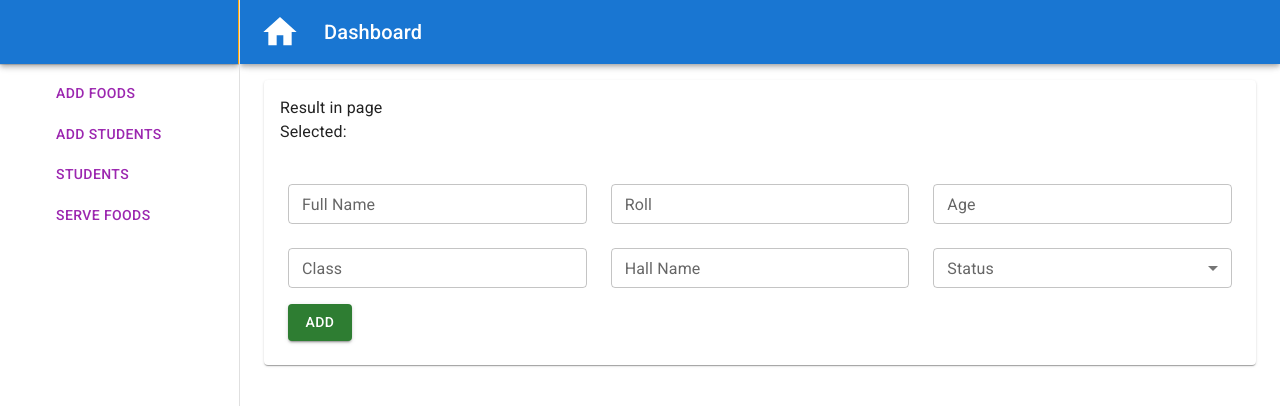
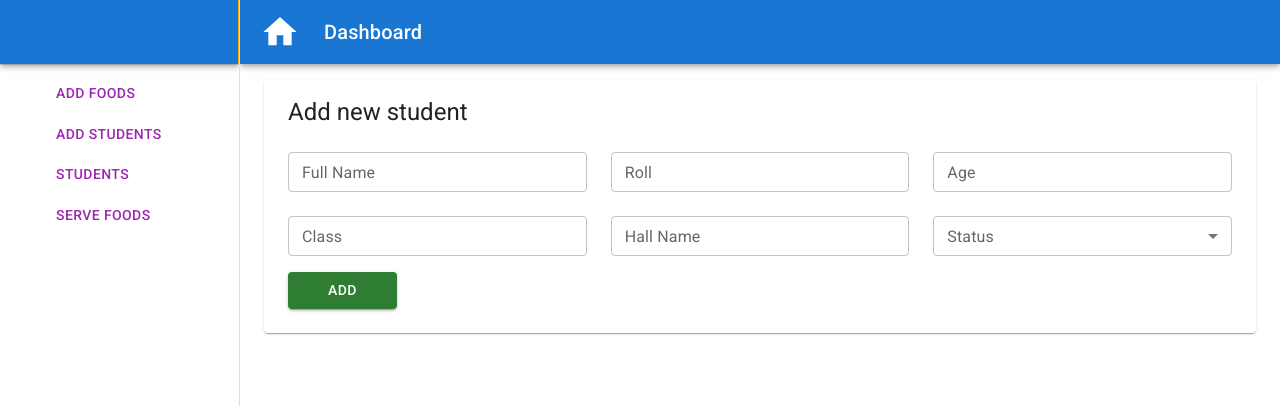
Before and after one commit to faarhaan10/yooda-hostel-client, a React (Create React App) app: page /dashboard/addstudents in a window 1280 px wide. Shown: the top 406 px of the page. Built offline with nearby package versions, Linux system fonts and the light colour scheme.

Commit message:
issue fixedc

```diff
--- a/src/Pages/Dashboard/AddFood/AddFood.js
+++ b/src/Pages/Dashboard/AddFood/AddFood.js
@@ -1,12 +1,11 @@
 import * as React from 'react';
 import axios from 'axios';
-import { Button, Paper, Box, FormControl, Grid, InputLabel, MenuItem, Select, TextField, Typography, TableContainer, Table, TableHead, TableRow, TableCell, TableBody, Pagination, Stack } from '@mui/material';
+import { Button, Paper, Box, Grid, TextField, Typography, TableContainer, Table, TableHead, TableRow, TableCell, TableBody, Pagination, Stack } from '@mui/material';
 import { useForm } from "react-hook-form";
 import EditFood from './EditFood';
 
 const AddFood = () => {
     const [foodItems, setFoodItems] = React.useState([]);
-    const [displayFoodItems, setDisplayFoodItems] = React.useState([]);
     const [editItem, setEditItem] = React.useState({});
     const [isAdded, setIsAdded] = React.useState('');
     const [page, setPage] = React.useState(0);
@@ -32,7 +31,6 @@ const AddFood = () => {
         axios.get(`https://yooda-hostel-server-side.herokuapp.com/foods?page=${page}&&size=${size}`)
             .then(res => {
                 setFoodItems(res.data.result);
-                setDisplayFoodItems(res.data.result);
                 const count = res.data.count;
                 setTotal(count);
                 const pageNumber = Math.ceil(count / size);
@@ -46,7 +44,7 @@ const AddFood = () => {
         axios.delete(`https://yooda-hostel-server-side.herokuapp.com/foods/${id}`)
             .then(res => {
                 if (res.data.deletedCount) {
-                    alert('Users deleted Succesfully');
+                    alert('Food deleted Succesfully');
                     const restFoods = foodItems.find(item => item._id !== id);
                     setFoodItems(restFoods);
                 }
--- a/src/Pages/Dashboard/AddStudent/AddStudent.js
+++ b/src/Pages/Dashboard/AddStudent/AddStudent.js
@@ -22,10 +22,8 @@ const AddStudent = () => {
 
     return (
         <Paper sx={{ width: '100%', overflow: 'hidden', mt: 10 }}>
-            <Typography variant="body1" sx={{ p: 2 }} >
-                Result in page
-                <br />
-                Selected:
+            <Typography variant="h5" sx={{ px: 3, pt: 2 }} >
+                Add new student
             </Typography>
             <Box
                 component="form"
@@ -99,7 +97,7 @@ const AddStudent = () => {
                         </FormControl>
                     </Grid>
                 </Grid>
-                <Button sx={{ mt: 2 }} type='submit' variant="contained" color="success">
+                <Button sx={{ mt: 2, px: 5 }} type='submit' variant="contained" color="success">
                     Add
                 </Button>
             </Box>
--- a/src/Pages/Dashboard/Students/EditStudents.js
+++ b/src/Pages/Dashboard/Students/EditStudents.js
@@ -54,7 +54,7 @@ export default function BasicModal({ open, setOpen, editStudent }) {
         axios.put(`https://yooda-hostel-server-side.herokuapp.com/students/${editStudent._id}`, newData)
             .then(res => {
                 if (res.data.acknowledged) {
-                    window.alert('Food item updated Succesfully');
+                    window.alert('Student updated Succesfully');
                     setNewStatus('')
                     setOpen(false);
 
--- a/src/Pages/Dashboard/Students/Students.js
+++ b/src/Pages/Dashboard/Students/Students.js
@@ -43,7 +43,7 @@ const Students = () => {
         axios.delete(`https://yooda-hostel-server-side.herokuapp.com/students/${id}`)
             .then(res => {
                 if (res.data.deletedCount) {
-                    alert('Users deleted Succesfully');
+                    alert('Student deleted Succesfully');
                     const restStudents = allStudent.filter(student => student._id !== id);
                     setAllStudent(restStudents);
                 }
@@ -54,7 +54,7 @@ const Students = () => {
         axios.put(`https://yooda-hostel-server-side.herokuapp.com/students`, data)
             .then(res => {
                 if (res.data.acknowledged) {
-                    alert('Users updated Succesfully');
+                    alert('Students updated Succesfully');
                     setToggle(!toggle);
                 }
             });
```
